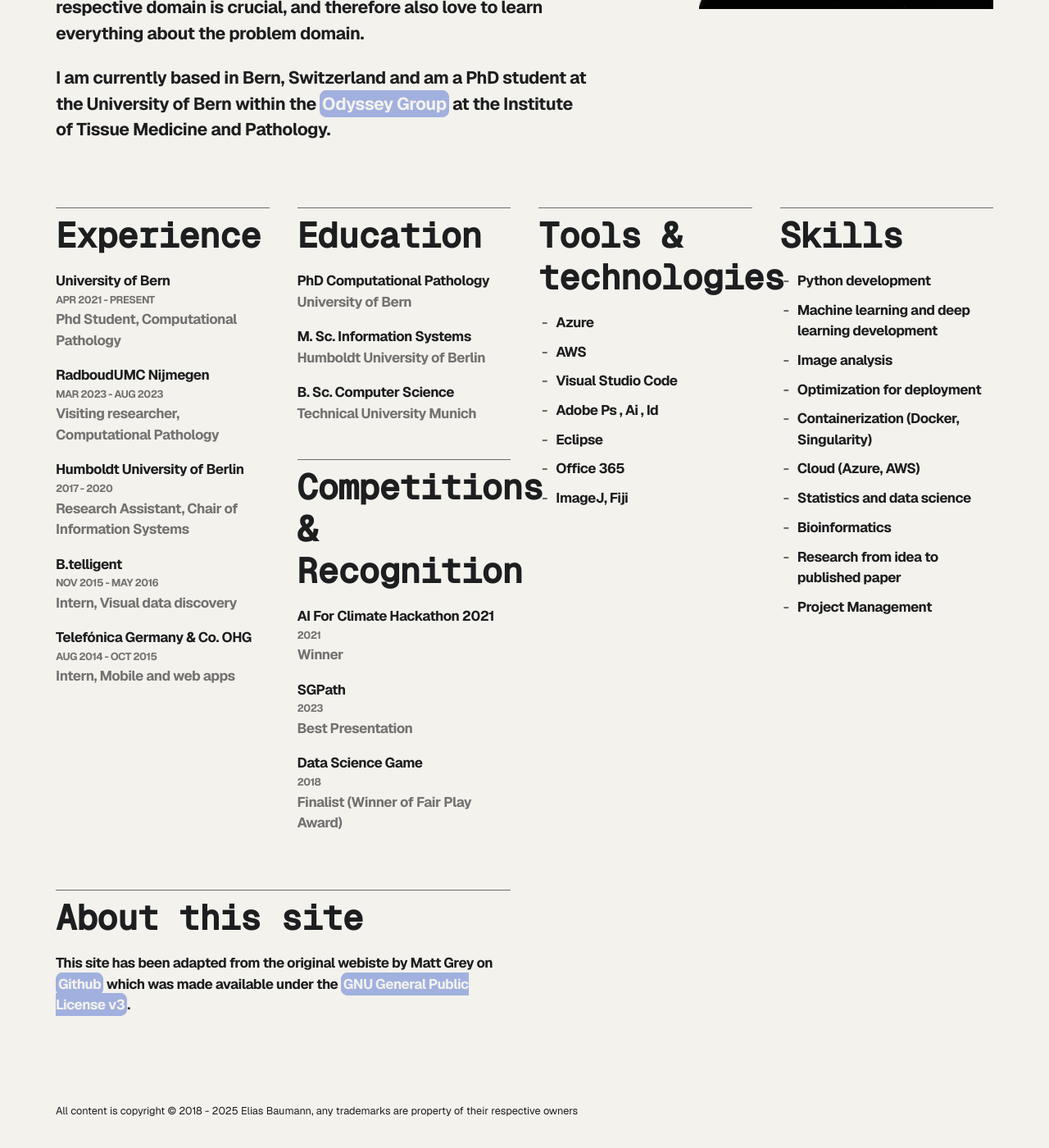
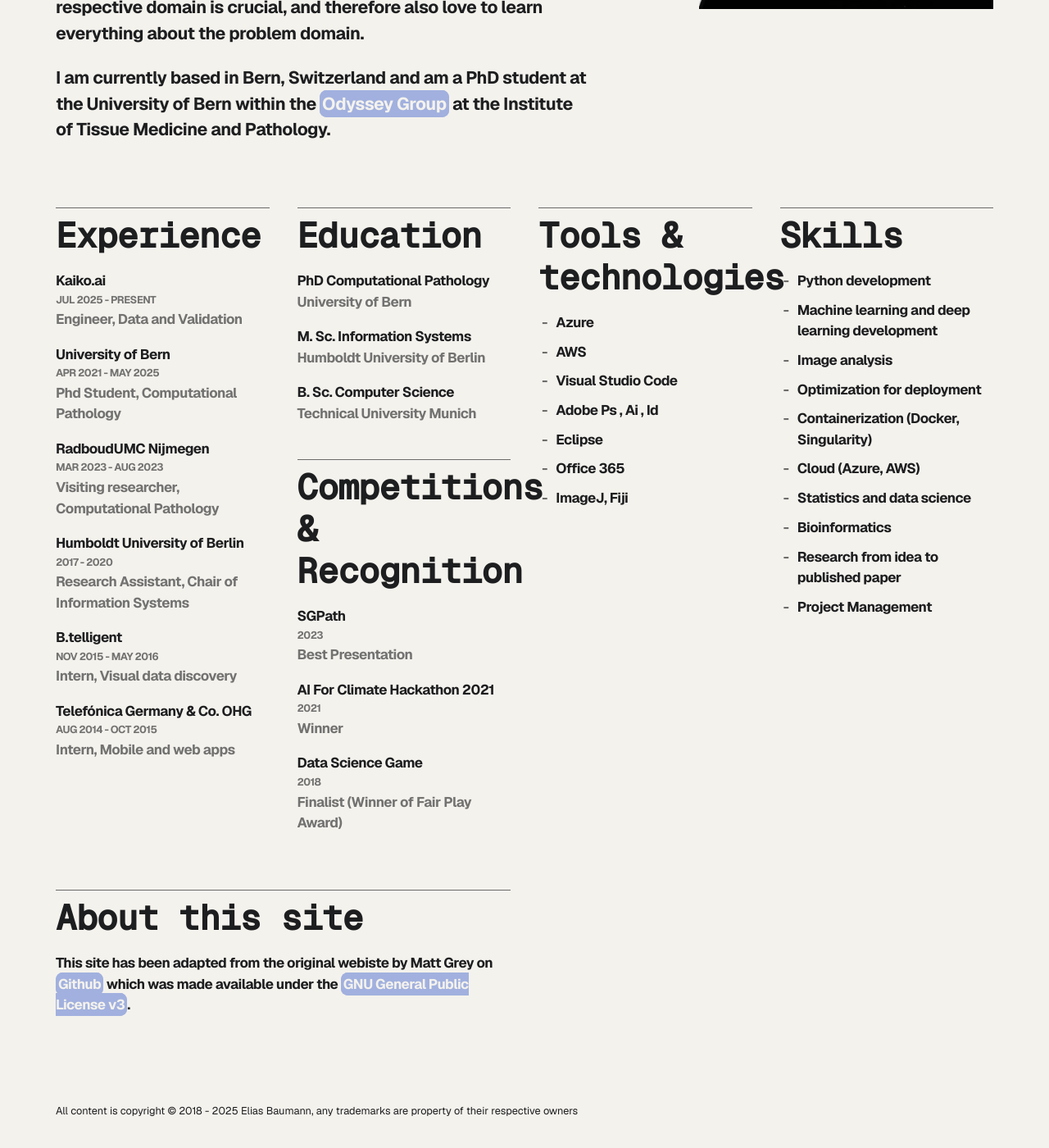
Before and after one commit to eliasbaumann/eliasbaumann.github.io, a Jekyll site: the page built from _pages/about.html, in a window 1280 px wide and 1400 px high, scrolled down 482 px. Shown: the whole window at 82% size. Built offline with Jekyll 4.4.1, drawn with Linux system fonts in a browser that asks for light colours; nearby versions of some CDN libraries.

Commit message:
updated about section

```diff
--- a/_pages/about.html
+++ b/_pages/about.html
@@ -23,9 +23,13 @@ intro: |
 profile_picture: /images/profile-pictures/profile.jpg
 
 experience:
+  - company: Kaiko.ai
+    position: Engineer, Data and Validation
+    period: Jul 2025 - Present
+
   - company: University of Bern
     position: Phd Student, Computational Pathology
-    period: Apr 2021 - Present
+    period: Apr 2021 - May 2025
 
   - company: RadboudUMC Nijmegen
     position: Visiting researcher, Computational Pathology
@@ -59,15 +63,15 @@ education:
 
 
 competitions:
+  - event: SGPath
+    period: 2023
+    result: Best Presentation
+    link: https://www.meeting-com.ch/fileadmin/user_upload/programme_pdf/Programme_2023/SGPath_2023_Preliminary_Program.pdf
+
   - event: AI For Climate Hackathon 2021
     period: 2021
     result: Winner
     link: https://www.ai4climate.org/
-
-  - event: SGPath
-    period: 2023
-    result: Best Presentation
-    link: https://www.meeting-com.ch/fileadmin/user_upload/programme_pdf/Programme_2023/SGPath_2023_Preliminary_Program.pdf
 
   - event: Data Science Game
     period: 2018
```
